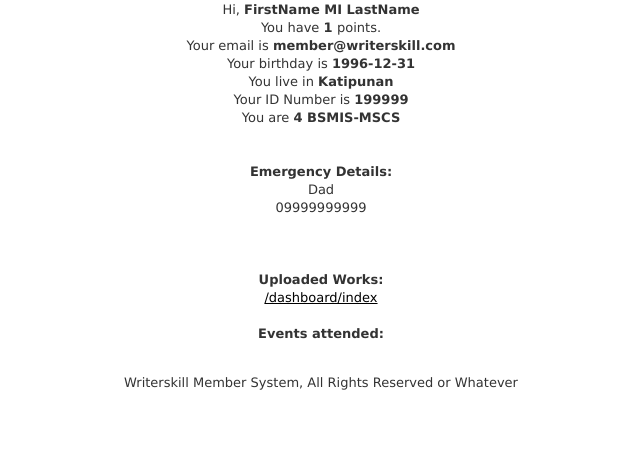
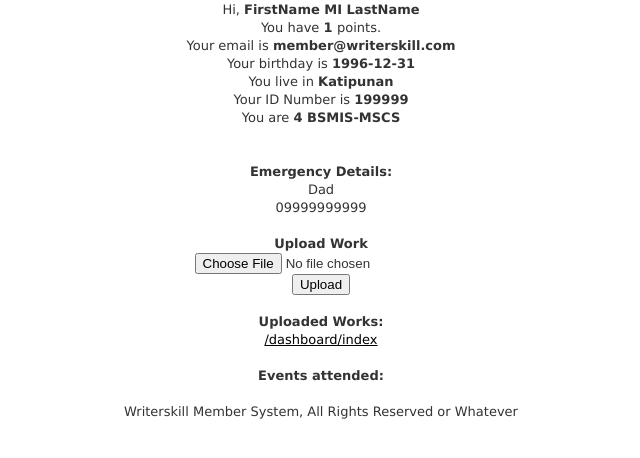
Before and after one commit to jacemonje/writerskill, a Rails app: page /dashboard in a window 1280 px wide. Shown: the part 140-598 px from the top of the page, without its empty margins (319-959 px from the left). Run offline with Rails 7, Linux system fonts and the light colour scheme; a user stored in the database is signed in; style sheets or scripts are compiled from the project's sources; some libraries are stand-ins or nearby versions.

Commit message:
about to fuck shit up

```diff
--- a/app/controllers/dashboard_controller.rb
+++ b/app/controllers/dashboard_controller.rb
@@ -6,13 +6,23 @@
     @message = "Welcome to your dashboard!"
   end
 
+  def edit
+    @member = current_member
+  end
+
   def submit
-    #@id = current_member.idnumber
 
-    #find current member
-    #@member = Member.where(:idnumber => @id)
+    #@member = Member.find(current_member.id)
+    @member = current_member
 
-    #render "index"
+    @work = params[:work]
+
+    @member.work = @work
+
+    @member.save!
+
+    redirect_to root_path
+
   end
 
 end
--- a/app/views/dashboard/index.html.erb
+++ b/app/views/dashboard/index.html.erb
@@ -42,12 +42,17 @@
   </div>
 
   <br>
-  <br>
 
+    <div>
 
+        <%= form_for(:work, url: submit_path) do |f| %>
 
-
-
+        <b>Upload Work</b> <br>
+          <%= f.file_field :work %>
+          <br>
+          <%= f.submit 'Upload' %>
+        <% end %>
+    </div>
 
   <br>
 
@@ -56,16 +61,13 @@
     <br>
     <%= link_to current_member.work.url, current_member.work.url  %>
   </div>
-<br>
+
+  <br>
+
   <div>
     <b>Events attended:</b>
     <br>
-
-
-
   </div>
 
 
 </center>
-
-</p>
--- a/config/routes.rb
+++ b/config/routes.rb
@@ -7,17 +7,24 @@
 
   get 'dashboard/index'
   get 'dashboard/' => 'dashboard#index'
-
+  get 'members/edit' => 'members#edit'
 
   get 'members' => 'dashboard#index'
 
   post 'events/:id/' => 'events#attend' , :as => :attend
 
-  #post 'dashboard/index' => 'dashboard#submit', :as => :submit
+  post 'dashboard/index' => 'dashboard#submit', :as => :submit
 
 
 
   get 'home/index'
   root 'home#index'
 
+  get 'members/edit' => 'devise/registrations#edit', :as => 'edit_user_registration'
+  put 'members/:id' => 'devise/registrations#update', :as => 'user_registration'
+
+
+
+
+
 end
```
Also changed, not shown: db/development.sqlite3, 2 other files.
